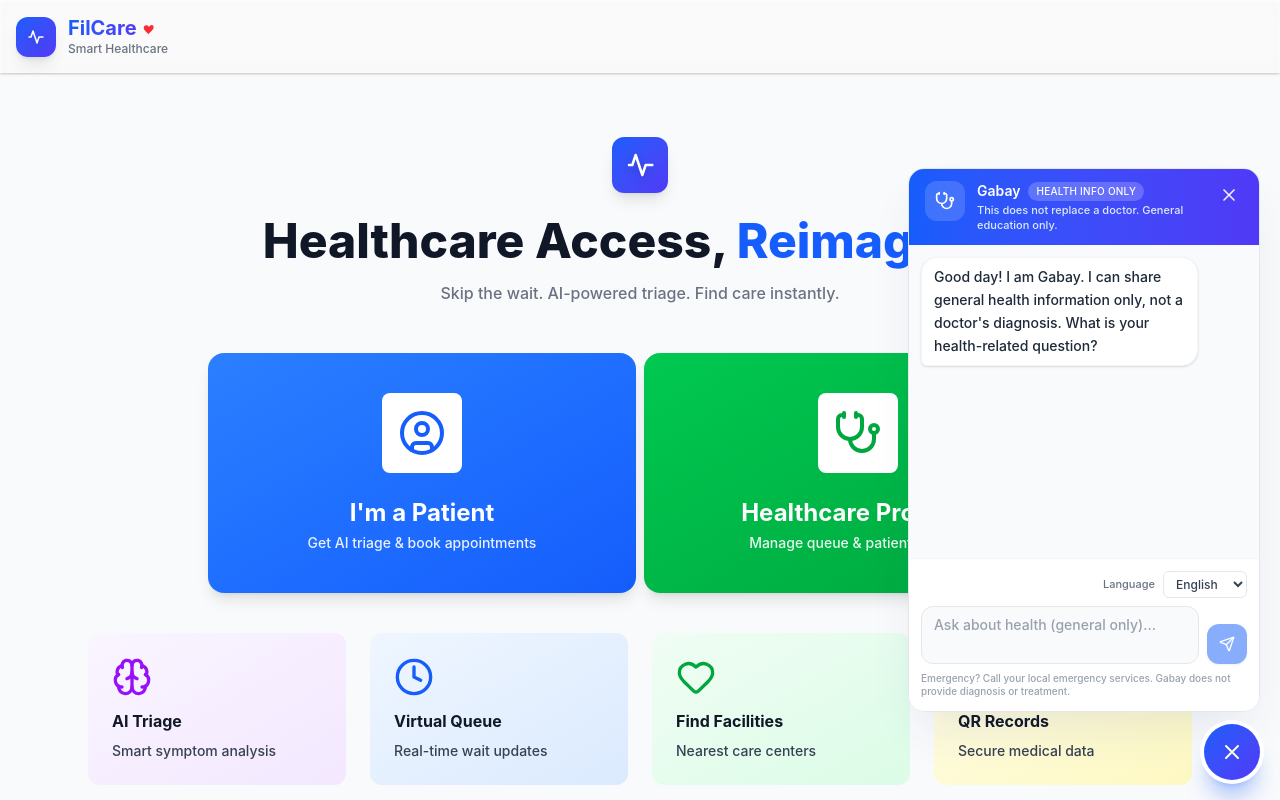
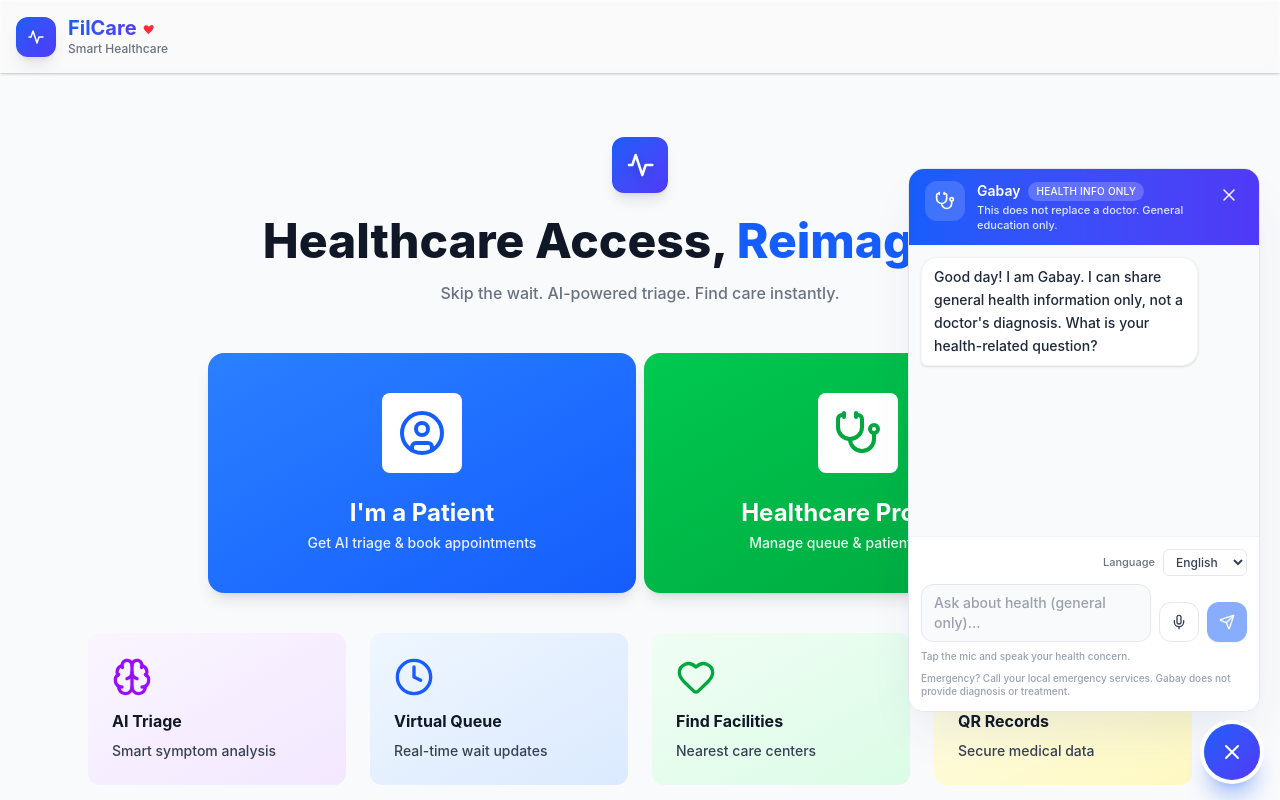
Before and after one commit to kway-zar/DevKada-Hackthon-Project, a React (Vite) app in the folder FilCare/: page /#/ in a window 1280 px wide. Both pictures are taken after a click on the button "Open Gabay". Shown: the top 800 px of the page. Built offline with nearby package versions, Linux system fonts and the light colour scheme.

Commit message:
patient's info forms

```diff
--- a/FilCare/package.json
+++ b/FilCare/package.json
@@ -19,6 +19,8 @@
     "class-variance-authority": "^0.7.1",
     "clsx": "^2.1.1",
     "framer-motion": "^12.38.0",
+    "jspdf": "^4.2.1",
+    "jsqr": "^1.4.0",
     "lucide-react": "^1.14.0",
     "next-themes": "^0.4.6",
     "qrcode.react": "^4.2.0",
@@ -60,6 +62,7 @@
     "eslint-plugin-react-hooks": "^7.1.1",
     "eslint-plugin-react-refresh": "^0.5.2",
     "globals": "^17.5.0",
+    "html2canvas": "^1.4.1",
     "input-otp": "^1.4.2",
     "react-day-picker": "^9.14.0",
     "react-hook-form": "^7.75.0",
--- a/FilCare/src/components/GabayChatbot.tsx
+++ b/FilCare/src/components/GabayChatbot.tsx
@@ -1,8 +1,27 @@
 import { useCallback, useEffect, useMemo, useRef, useState } from 'react'
-import { Activity, MessageCircle, Send, Stethoscope, X } from 'lucide-react'
+import { Activity, MessageCircle, Mic, MicOff, Send, Stethoscope, X } from 'lucide-react'
 
 type ChatMessage = { role: 'user' | 'assistant'; content: string }
 type ChatLanguage = 'english' | 'tagalog'
+type SpeechRecognitionResult = {
+  isFinal: boolean
+  0: { transcript: string }
+}
+type SpeechRecognitionEventLike = {
+  resultIndex: number
+  results: ArrayLike<SpeechRecognitionResult>
+}
+type SpeechRecognitionInstance = {
+  lang: string
+  continuous: boolean
+  interimResults: boolean
+  onresult: ((event: SpeechRecognitionEventLike) => void) | null
+  onerror: (() => void) | null
+  onend: (() => void) | null
+  start: () => void
+  stop: () => void
+}
+type SpeechRecognitionCtor = new () => SpeechRecognitionInstance
 
 const SYSTEM_PROMPT = `You are Gabay, a short health-education assistant for people using FilCare. You only answer about general health, wellness, and public health topics (e.g. what a symptom might mean in broad terms, when to seek urgent care, healthy habits, definitions).
 
@@ -38,7 +57,10 @@ export function GabayChatbot() {
   const [language, setLanguage] = useState<ChatLanguage>('english')
   const [input, setInput] = useState('')
   const [loading, setLoading] = useState(false)
+  const [isListening, setIsListening] = useState(false)
+  const [speechSupported, setSpeechSupported] = useState(false)
   const listRef = useRef<HTMLDivElement>(null)
+  const recognitionRef = useRef<SpeechRecognitionInstance | null>(null)
   const languageLabel = language === 'english' ? 'English' : 'Tagalog'
 
   const localized = useMemo(
@@ -63,6 +85,10 @@ export function GabayChatbot() {
               'Emergency? Call your local emergency services. Gabay does not provide diagnosis or treatment.',
             open: 'Open Gabay',
             close: 'Close Gabay',
+            micOn: 'Start voice input',
+            micOff: 'Stop voice input',
+            micHelp: 'Tap the mic and speak your health concern.',
+            micNotSupported: 'Voice input is not supported in this browser.',
           }
         : {
             initial:
@@ -83,6 +109,10 @@ export function GabayChatbot() {
               'Emergency? Tumawag sa local emergency services. Hindi nagbibigay ng diagnosis o treatment si Gabay.',
             open: 'Buksan si Gabay',
             close: 'Isara si Gabay',
+            micOn: 'Simulan ang voice input',
+            micOff: 'Itigil ang voice input',
+            micHelp: 'Pindutin ang mic at sabihin ang concern sa kalusugan.',
+            micNotSupported: 'Hindi suportado ang voice input sa browser na ito.',
           },
     [language]
   )
@@ -92,10 +122,53 @@ export function GabayChatbot() {
   ])
 
   useEffect(() => {
+    const speechWindow = window as Window & {
+      SpeechRecognition?: SpeechRecognitionCtor
+      webkitSpeechRecognition?: SpeechRecognitionCtor
+    }
+    const Ctor = speechWindow.SpeechRecognition || speechWindow.webkitSpeechRecognition
+    setSpeechSupported(Boolean(Ctor))
+    if (!Ctor) return
+
+    const recognition = new Ctor()
+    recognition.lang = language === 'tagalog' ? 'fil-PH' : 'en-US'
+    recognition.continuous = true
+    recognition.interimResults = true
+    recognition.onresult = (event) => {
+      let transcript = ''
+      for (let i = event.resultIndex; i < event.results.length; i += 1) {
+        transcript += event.results[i][0].transcript
+      }
+      if (transcript.trim()) setInput(transcript.trim())
+    }
+    recognition.onend = () => setIsListening(false)
+    recognition.onerror = () => setIsListening(false)
+    recognitionRef.current = recognition
+
+    return () => {
+      recognition.stop()
+      recognitionRef.current = null
+    }
+  }, [language])
+
+  useEffect(() => {
     if (!open) return
     const el = listRef.current
     if (el) el.scrollTop = el.scrollHeight
   }, [messages, open, loading])
+
+  const toggleVoiceInput = useCallback(() => {
+    const recognition = recognitionRef.current
+    if (!recognition) return
+    if (isListening) {
+      recognition.stop()
+      setIsListening(false)
+      return
+    }
+    recognition.lang = language === 'tagalog' ? 'fil-PH' : 'en-US'
+    recognition.start()
+    setIsListening(true)
+  }, [isListening, language])
 
   const send = useCallback(async () => {
     const text = input.trim()
@@ -253,6 +326,20 @@ export function GabayChatbot() {
               />
               <button
                 type="button"
+                onClick={toggleVoiceInput}
+                disabled={!speechSupported || loading}
+                className={`inline-flex h-10 w-10 shrink-0 items-center justify-center rounded-xl border transition ${
+                  isListening
+                    ? 'border-red-500 bg-red-50 text-red-600'
+                    : 'border-gray-200 bg-white text-gray-700 hover:bg-gray-50'
+                } disabled:cursor-not-allowed disabled:opacity-50`}
+                aria-label={isListening ? localized.micOff : localized.micOn}
+                title={!speechSupported ? localized.micNotSupported : isListening ? localized.micOff : localized.micOn}
+              >
+                {isListening ? <MicOff className="h-4 w-4" /> : <Mic className="h-4 w-4" />}
+              </button>
+              <button
+                type="button"
                 onClick={() => void send()}
                 disabled={loading || !input.trim()}
                 className="inline-flex h-10 w-10 shrink-0 items-center justify-center rounded-xl bg-blue-600 text-white shadow-sm transition hover:bg-blue-700 disabled:cursor-not-allowed disabled:opacity-50"
@@ -261,6 +348,9 @@ export function GabayChatbot() {
                 <Send className="h-4 w-4" />
               </button>
             </div>
+            <p className="mt-2 text-[10px] leading-snug text-gray-400">
+              {!speechSupported ? localized.micNotSupported : localized.micHelp}
+            </p>
             <p className="mt-2 text-[10px] leading-snug text-gray-400">{localized.emergency}</p>
           </div>
         </div>
--- a/FilCare/src/components/PatientPortal.tsx
+++ b/FilCare/src/components/PatientPortal.tsx
@@ -5,8 +5,7 @@ import { SymptomChecker } from './SymptomChecker';
 import { PreRegistration } from './PreRegistration';
 import { FacilityFinder } from './FacilityFinder';
 import { PatientQueue } from './PatientQueue';
-
-import PatientProfile from './PatientProfile';
+import { PatientRecord } from './PatientRecord';
 
 interface PatientPortalProps {
   patientData: any;
@@ -83,7 +82,7 @@ export function PatientPortal({ patientData, setPatientData, onBack }: PatientPo
         {activeView === 'facilities' && (
           <FacilityFinder
             triageData={triageData}
-            onFacilitySelect={() => {
+            onFacilitySelect={(facility) => {
               setActiveView('queue');
             }}
           />
@@ -91,8 +90,7 @@ export function PatientPortal({ patientData, setPatientData, onBack }: PatientPo
         {activeView === 'queue' && (
           <PatientQueue patientData={patientData} triageData={triageData} />
         )}
-        {/* {activeView === 'record' && <PatientRecord patientData={patientData} />} */}
-        {activeView === 'record' && <PatientProfile />}
+        {activeView === 'record' && <PatientRecord patientData={patientData} />}
       </div>
 
       {/* Bottom Navigation - Mobile */}
@@ -170,7 +168,7 @@ export function PatientPortal({ patientData, setPatientData, onBack }: PatientPo
         {activeView === 'facilities' && (
           <FacilityFinder
             triageData={triageData}
-            onFacilitySelect={() => {
+            onFacilitySelect={(facility) => {
               setActiveView('queue');
             }}
           />
@@ -178,8 +176,7 @@ export function PatientPortal({ patientData, setPatientData, onBack }: PatientPo
         {activeView === 'queue' && (
           <PatientQueue patientData={patientData} triageData={triageData} />
         )}
-        {/* {activeView === 'record' && <PatientRecord patientData={patientData} />} */}
-        {activeView === 'record' && <PatientProfile />}
+        {activeView === 'record' && <PatientRecord patientData={patientData} />}
       </div>
     </div>
   );
```
Also changed, not shown: FilCare/src/components/DoctorDashboard.tsx (+103 -6 lines), 1 other file (tests, documents, lock files or other folders).
